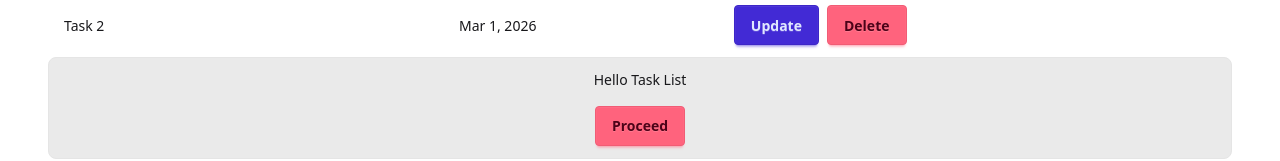
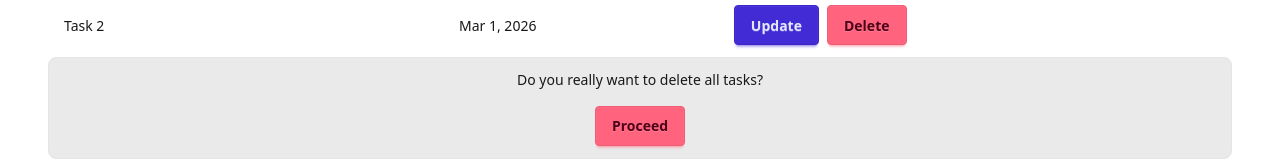
Before and after one commit to ngDevsAndFriends/aaa-angular-demo, an Angular app: page / in a window 1280 px wide. Shown: the part 231-392 px from the top of the page. Built offline with nearby package versions, Linux system fonts and the light colour scheme.

Commit message:
added the deleteAllTasks logic to service and task-list

```diff
--- a/src/app/task-list/task-list.html
+++ b/src/app/task-list/task-list.html
@@ -24,4 +24,4 @@
   <p class="my-5 text-center">No tasks</p>
 }
 
-<app-alert-banner message="Hello Task List" type="error" />
+<app-alert-banner message="Do you really want to delete all tasks?" type="error" (onsubmit)="deleteAllTasks()" />
--- a/src/app/task-list/task-list.ts
+++ b/src/app/task-list/task-list.ts
@@ -22,4 +22,8 @@
   deleteTask(id: string): void {
     this.taskService.deleteTask(id);
   }
+
+  deleteAllTasks() {
+    this.taskService.deleteAllTasks();
+  }
 }
--- a/src/app/task-service.ts
+++ b/src/app/task-service.ts
@@ -47,4 +47,8 @@
       return tasks.filter(task => task.id !== id);
     });
   }
+
+  deleteAllTasks() {
+    this.tasks.set([]);
+  }
 }
```
